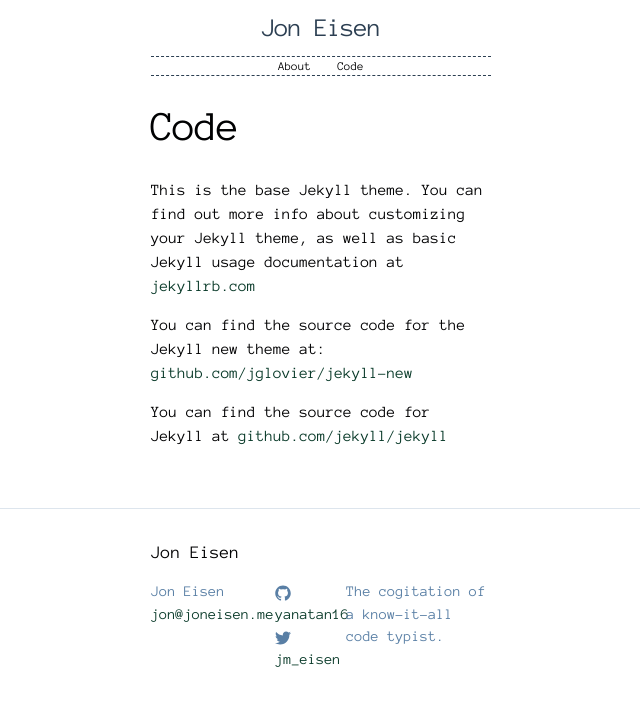
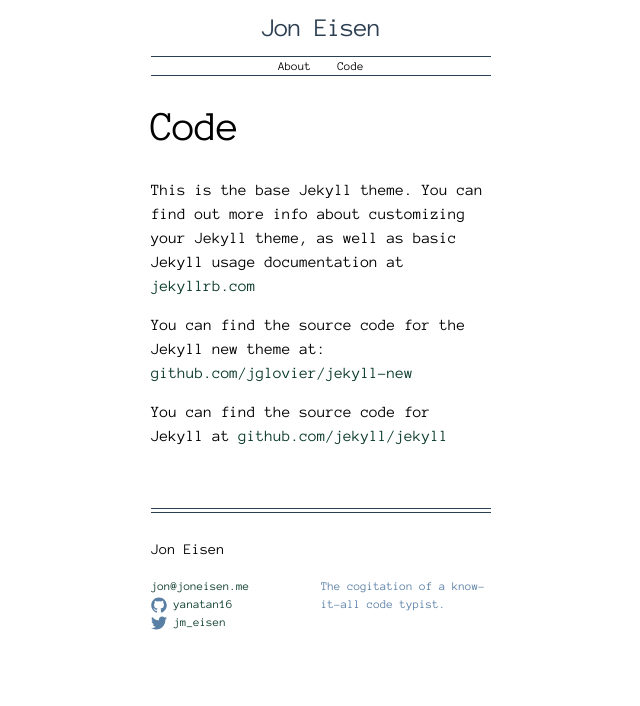
Before and after one commit to yanatan16/yanatan16.github.io, a Jekyll site: the page built from code.md, in a window 1280 px wide. Shown: the top 706 px of the page, without its empty margins (319-959 px from the left). Built offline with Jekyll 4.4.1, drawn with Linux system fonts in a browser that asks for light colours.

Commit message:
finish editing styling for main page

```diff
--- a/_includes/footer.html
+++ b/_includes/footer.html
@@ -5,23 +5,21 @@
     <h2 class="footer-heading">{{ site.title }}</h2>
 
     <div class="footer-col-wrapper">
-      <div class="footer-col  footer-col-1">
+
+      <div class="footer-col footer-col-right">
+        <p class="text">{{ site.description }}</p>
+      </div>
+
+      <div class="footer-col footer-col-left">
         <ul class="contact-list">
-          <li>{{ site.title }}</li>
           <li><a href="mailto:{{ site.email }}">{{ site.email }}</a></li>
         </ul>
-      </div>
 
-      <div class="footer-col  footer-col-2">
         <ul class="social-media-list">
           {% if site.github_username %}
           <li>
             <a href="https://github.com/{{ site.github_username }}">
-              <span class="icon  icon--github">
-                <svg viewBox="0 0 16 16">
-                  <path fill="#828282" d="M7.999,0.431c-4.285,0-7.76,3.474-7.76,7.761 c0,3.428,2.223,6.337,5.307,7.363c0.388,0.071,0.53-0.168,0.53-0.374c0-0.184-0.007-0.672-0.01-1.32 c-2.159,0.469-2.614-1.04-2.614-1.04c-0.353-0.896-0.862-1.135-0.862-1.135c-0.705-0.481,0.053-0.472,0.053-0.472 c0.779,0.055,1.189,0.8,1.189,0.8c0.692,1.186,1.816,0.843,2.258,0.645c0.071-0.502,0.271-0.843,0.493-1.037 C4.86,11.425,3.049,10.76,3.049,7.786c0-0.847,0.302-1.54,0.799-2.082C3.768,5.507,3.501,4.718,3.924,3.65 c0,0,0.652-0.209,2.134,0.796C6.677,4.273,7.34,4.187,8,4.184c0.659,0.003,1.323,0.089,1.943,0.261 c1.482-1.004,2.132-0.796,2.132-0.796c0.423,1.068,0.157,1.857,0.077,2.054c0.497,0.542,0.798,1.235,0.798,2.082 c0,2.981-1.814,3.637-3.543,3.829c0.279,0.24,0.527,0.713,0.527,1.437c0,1.037-0.01,1.874-0.01,2.129 c0,0.208,0.14,0.449,0.534,0.373c3.081-1.028,5.302-3.935,5.302-7.362C15.76,3.906,12.285,0.431,7.999,0.431z"/>
-                </svg>
-              </span>
+              {% include github-icon.html %}
 
               <span class="username">{{ site.github_username }}</span>
             </a>
@@ -31,12 +29,7 @@
           {% if site.twitter_username %}
           <li>
             <a href="https://twitter.com/{{ site.twitter_username }}">
-              <span class="icon  icon--twitter">
-                <svg viewBox="0 0 16 16">
-                  <path fill="#828282" d="M15.969,3.058c-0.586,0.26-1.217,0.436-1.878,0.515c0.675-0.405,1.194-1.045,1.438-1.809
-                  c-0.632,0.375-1.332,0.647-2.076,0.793c-0.596-0.636-1.446-1.033-2.387-1.033c-1.806,0-3.27,1.464-3.27,3.27 c0,0.256,0.029,0.506,0.085,0.745C5.163,5.404,2.753,4.102,1.14,2.124C0.859,2.607,0.698,3.168,0.698,3.767 c0,1.134,0.577,2.135,1.455,2.722C1.616,6.472,1.112,6.325,0.671,6.08c0,0.014,0,0.027,0,0.041c0,1.584,1.127,2.906,2.623,3.206 C3.02,9.402,2.731,9.442,2.433,9.442c-0.211,0-0.416-0.021-0.615-0.059c0.416,1.299,1.624,2.245,3.055,2.271 c-1.119,0.877-2.529,1.4-4.061,1.4c-0.264,0-0.524-0.015-0.78-0.046c1.447,0.928,3.166,1.469,5.013,1.469 c6.015,0,9.304-4.983,9.304-9.304c0-0.142-0.003-0.283-0.009-0.423C14.976,4.29,15.531,3.714,15.969,3.058z"/>
-                </svg>
-              </span>
+              {% include twitter-icon.html %}
 
               <span class="username">{{ site.twitter_username }}</span>
             </a>
@@ -44,10 +37,6 @@
           {% endif %}
         </ul>
       </div>
-
-      <div class="footer-col  footer-col-3">
-        <p class="text">{{ site.description }}</p>
-      </div>
     </div>
 
   </div>
--- /dev/null
+++ b/_includes/github-icon.html
@@ -0,0 +1,5 @@
+<span class="icon  icon--github">
+  <svg viewBox="0 0 16 16">
+    <path fill="#828282" d="M7.999,0.431c-4.285,0-7.76,3.474-7.76,7.761 c0,3.428,2.223,6.337,5.307,7.363c0.388,0.071,0.53-0.168,0.53-0.374c0-0.184-0.007-0.672-0.01-1.32 c-2.159,0.469-2.614-1.04-2.614-1.04c-0.353-0.896-0.862-1.135-0.862-1.135c-0.705-0.481,0.053-0.472,0.053-0.472 c0.779,0.055,1.189,0.8,1.189,0.8c0.692,1.186,1.816,0.843,2.258,0.645c0.071-0.502,0.271-0.843,0.493-1.037 C4.86,11.425,3.049,10.76,3.049,7.786c0-0.847,0.302-1.54,0.799-2.082C3.768,5.507,3.501,4.718,3.924,3.65 c0,0,0.652-0.209,2.134,0.796C6.677,4.273,7.34,4.187,8,4.184c0.659,0.003,1.323,0.089,1.943,0.261 c1.482-1.004,2.132-0.796,2.132-0.796c0.423,1.068,0.157,1.857,0.077,2.054c0.497,0.542,0.798,1.235,0.798,2.082 c0,2.981-1.814,3.637-3.543,3.829c0.279,0.24,0.527,0.713,0.527,1.437c0,1.037-0.01,1.874-0.01,2.129 c0,0.208,0.14,0.449,0.534,0.373c3.081-1.028,5.302-3.935,5.302-7.362C15.76,3.906,12.285,0.431,7.999,0.431z"/>
+  </svg>
+</span>
--- /dev/null
+++ b/_includes/twitter-icon.html
@@ -0,0 +1,6 @@
+<span class="icon  icon--twitter">
+  <svg viewBox="0 0 16 16">
+    <path fill="#828282" d="M15.969,3.058c-0.586,0.26-1.217,0.436-1.878,0.515c0.675-0.405,1.194-1.045,1.438-1.809
+    c-0.632,0.375-1.332,0.647-2.076,0.793c-0.596-0.636-1.446-1.033-2.387-1.033c-1.806,0-3.27,1.464-3.27,3.27 c0,0.256,0.029,0.506,0.085,0.745C5.163,5.404,2.753,4.102,1.14,2.124C0.859,2.607,0.698,3.168,0.698,3.767 c0,1.134,0.577,2.135,1.455,2.722C1.616,6.472,1.112,6.325,0.671,6.08c0,0.014,0,0.027,0,0.041c0,1.584,1.127,2.906,2.623,3.206 C3.02,9.402,2.731,9.442,2.433,9.442c-0.211,0-0.416-0.021-0.615-0.059c0.416,1.299,1.624,2.245,3.055,2.271 c-1.119,0.877-2.529,1.4-4.061,1.4c-0.264,0-0.524-0.015-0.78-0.046c1.447,0.928,3.166,1.469,5.013,1.469 c6.015,0,9.304-4.983,9.304-9.304c0-0.142-0.003-0.283-0.009-0.423C14.976,4.29,15.531,3.714,15.969,3.058z"/>
+  </svg>
+</span>
--- a/_sass/_layout.scss
+++ b/_sass/_layout.scss
@@ -1,3 +1,5 @@
+
+
 /**
  * Site header
  */
@@ -24,8 +26,8 @@
 
 .site-nav {
     display: block;
-    border-bottom: 1px dashed $grey-color-dark;
-    border-top: 1px dashed $grey-color-dark;
+    border-bottom: 1px solid $grey-color-dark;
+    border-top: 1px solid $grey-color-dark;
     font-size: 0.75em;
 
     .menu-icon {
@@ -43,18 +45,30 @@
     }
 }
 
+@mixin double-border-top($width, $type, $color, $space) {
+    border-top: $width $type $color;
+    position: relative;
 
+    &:before {
+        content: ' ';
+        border-top: $width $type $color;
+        position: absolute;
+        z-index: -1;
+        top: $space;
+        width: 100%;
+    }
+}
 
 /**
  * Site footer
  */
-.site-footer {
-    border-top: 1px solid $grey-color-light;
+.site-footer .wrapper {
+    @include double-border-top(1px, solid, $grey-color-dark, 3px);
     padding: $spacing-unit 0;
 }
 
 .footer-heading {
-    font-size: 18px;
+    font-size: 15px;
     margin-bottom: $spacing-unit / 2;
 }
 
@@ -65,54 +79,32 @@
 }
 
 .footer-col-wrapper {
-    font-size: 15px;
+    font-size: 12px;
     color: $grey-color;
-    margin-left: -$spacing-unit / 2;
     @extend %clearfix;
 }
 
 .footer-col {
     float: left;
     margin-bottom: $spacing-unit / 2;
-    padding-left: $spacing-unit / 2;
+    width: $content-width / 2 - $spacing-unit;
 }
 
-.footer-col-1 {
-    width: -webkit-calc(35% - (#{$spacing-unit} / 2));
-    width:         calc(35% - (#{$spacing-unit} / 2));
+.footer-col-right {
+    float: right;
 }
 
-.footer-col-2 {
-    width: -webkit-calc(20% - (#{$spacing-unit} / 2));
-    width:         calc(20% - (#{$spacing-unit} / 2));
-}
+.social-media-list {
+    display: block;
 
-.footer-col-3 {
-    width: -webkit-calc(45% - (#{$spacing-unit} / 2));
-    width:         calc(45% - (#{$spacing-unit} / 2));
-}
-
-@include media-query($on-laptop) {
-    .footer-col-1,
-    .footer-col-2 {
-        width: -webkit-calc(50% - (#{$spacing-unit} / 2));
-        width:         calc(50% - (#{$spacing-unit} / 2));
-    }
-
-    .footer-col-3 {
-        width: -webkit-calc(100% - (#{$spacing-unit} / 2));
-        width:         calc(100% - (#{$spacing-unit} / 2));
+    a {
+        display: block;
     }
 }
 
-@include media-query($on-palm) {
-    .footer-col {
-        float: none;
-        width: -webkit-calc(100% - (#{$spacing-unit} / 2));
-        width:         calc(100% - (#{$spacing-unit} / 2));
-    }
+.contact-list + .social-media-list {
+    margin-top: - $spacing-unit / 2;
 }
-
 
 
 /**
```
Also changed, not shown: _sass/index.html (added, +55 -0 lines), README.md (added), 2 other files.
